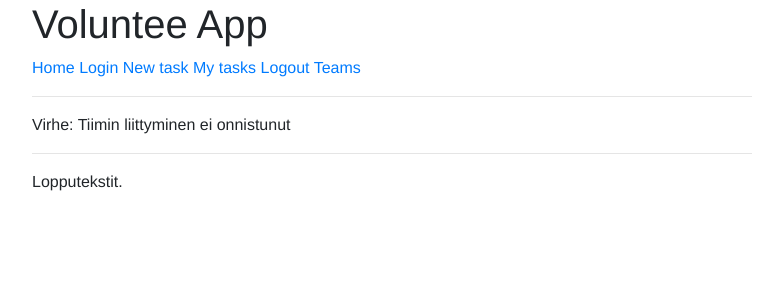
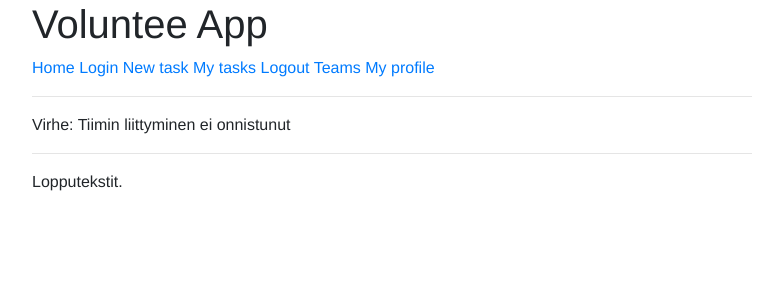
Before and after one commit to hnenonen/tsoha-nenonen, a Flask app: page /jointeam/1 in a window 1280 px wide. Shown: the top 300 px of the page, without its empty margins (248-1031 px from the left). Run offline with Flask 2, Linux system fonts and the light colour scheme; some libraries are stand-ins or nearby versions.

Commit message:
update layout, navigation

```diff
--- a/routes.py
+++ b/routes.py
@@ -111,3 +111,7 @@ def jointeam(id):
         return redirect("/")
     else:
         return render_template("error.html", message="Tiimin liittyminen ei onnistunut")
+
+@app.route("/profile")
+def pfofile():
+    return render_template("profile.html")
--- a/templates/layout.html
+++ b/templates/layout.html
@@ -10,6 +10,7 @@
 <a href="/mytasks">My tasks</a>
 <a href="/logout">Logout</a>
 <a href="/teams">Teams</a>
+<a href="/profile">My profile</a>
 <hr>
 {% block content %}{% endblock %}
 <hr>
```
